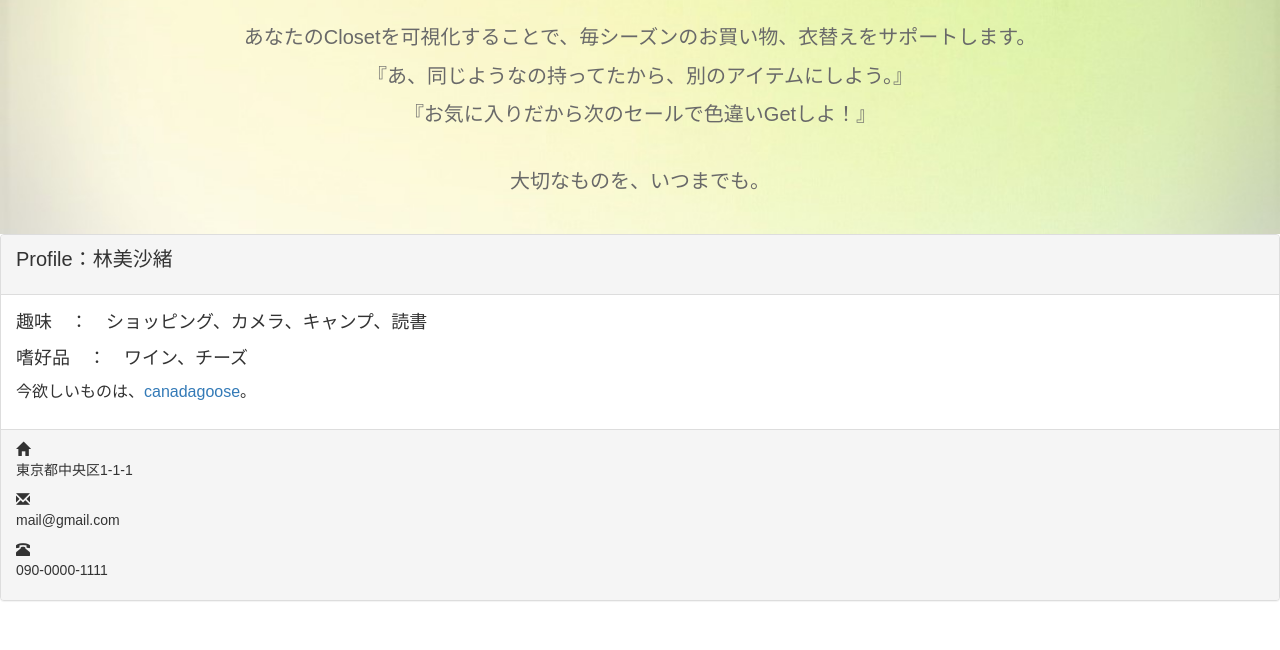
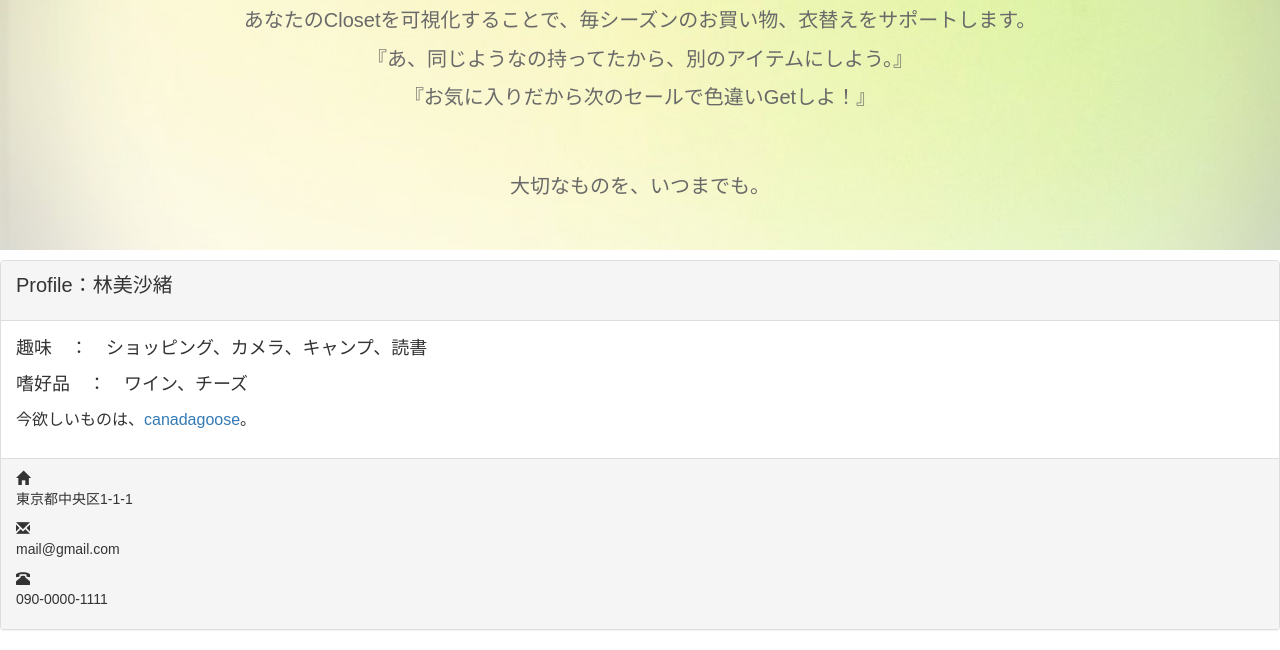
Before and after one commit to misao0118/misao0118.github.io, a plain HTML site: page index.html in a window 1280 px wide. Shown: the part 320-970 px from the top of the page. Before the commit the page ends 941 px from the top, so only its background shows below. Drawn offline with nearby package versions, Linux system fonts and the light colour scheme.

Commit message:
submit my site,again.error p a

```diff
--- a/index.css
+++ b/index.css
@@ -23,8 +23,8 @@ header h1 span{
 #introduction p{
     font-size:20px;
 }
-#introduction span{
-    padding:30px 30px;
+#message{
+    padding:50px 0px;
     font-size:20px;
 }
 .panel-heading{
@@ -36,7 +36,3 @@ header h1 span{
 .panel-body span{
     font-size:16px;
 }
-/*#backimage img{
-    width:100%;
-    text-align:center;
-}*/
--- a/index.html
+++ b/index.html
@@ -33,7 +33,7 @@
               <li class="active"><a href="#">About</a></li>
               <li class="dropdown">
                 <a href="#" class="dropdown-toggle" data-toggle="dropdown" role="botton" aria-expanded="false">Github-remote
-                <span class="caret"></span>
+                  <span class="caret"></span>
                 </a>
                 <ul class="dropdown-menu" role="menu">
                   <li><a href="https://github.com/misao0118/misao0118.github.io">Github-userpages</a></li>
@@ -56,7 +56,7 @@
           <p>あなたのClosetを可視化することで、毎シーズンのお買い物、衣替えをサポートします。</p>
           <p>『あ、同じようなの持ってたから、別のアイテムにしよう。』</p>
           <p>『お気に入りだから次のセールで色違いGetしよ！』</p>
-          <span><p>大切なものを、いつまでも。</p></span>
+          <p id="message">大切なものを、いつまでも。</p>
       </div>
     </header>
     <div class="panel panel-default">
@@ -66,7 +66,7 @@
       <div class="panel-body">
         <p>趣味　：　ショッピング、カメラ、キャンプ、読書</p>
         <p>嗜好品　：　ワイン、チーズ</p>
-        <span><p>今欲しいものは、<a href="http://www.canadagoose.jp/">canadagoose</a>。</p></span>
+        <p><span>今欲しいものは、<a href="http://www.canadagoose.jp/">canadagoose</a>。</span></p>
       </div>
       <div class="panel-footer">
         <span class="glyphicon glyphicon-home" aria-hidden="true"></span>
```
